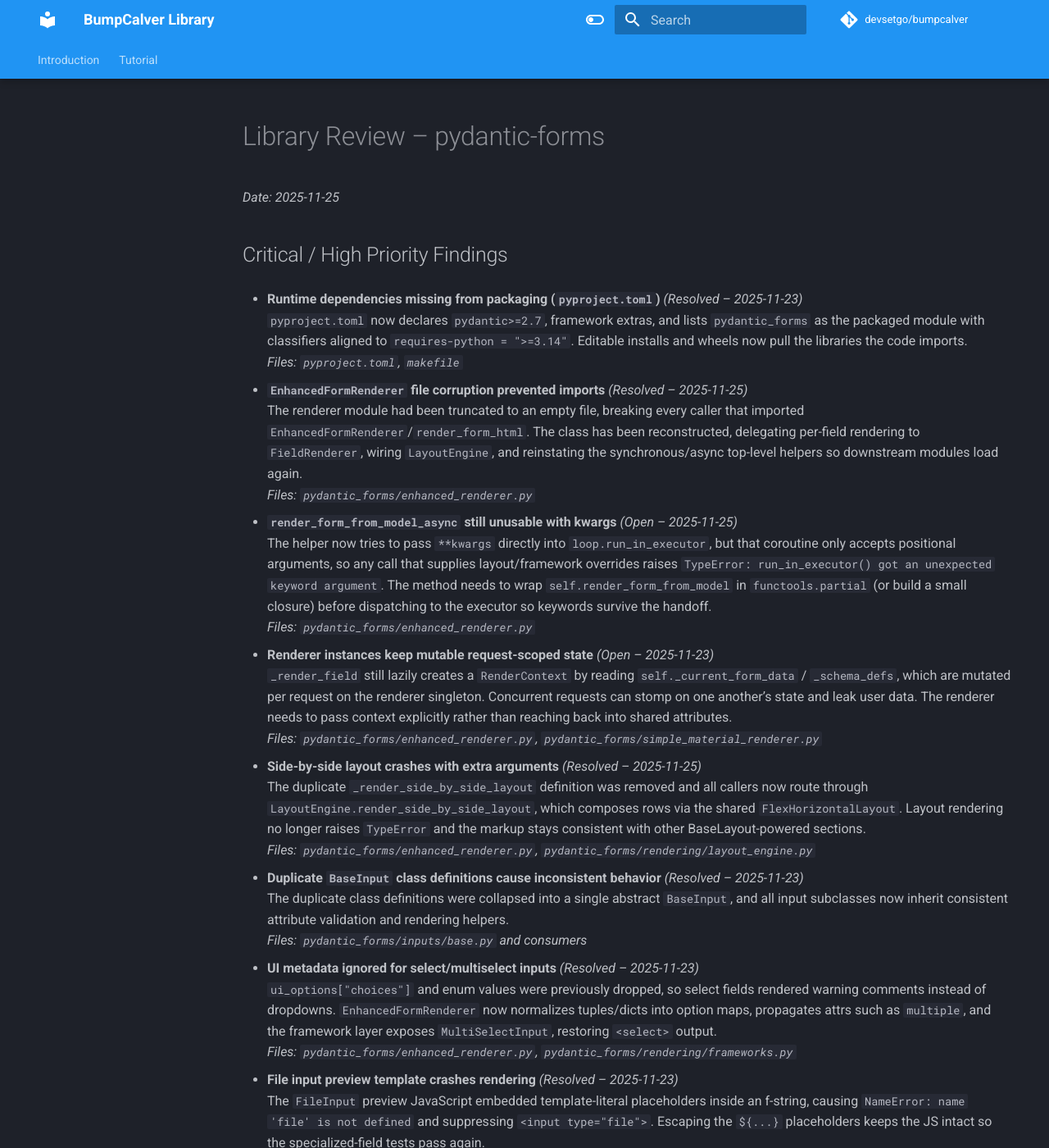
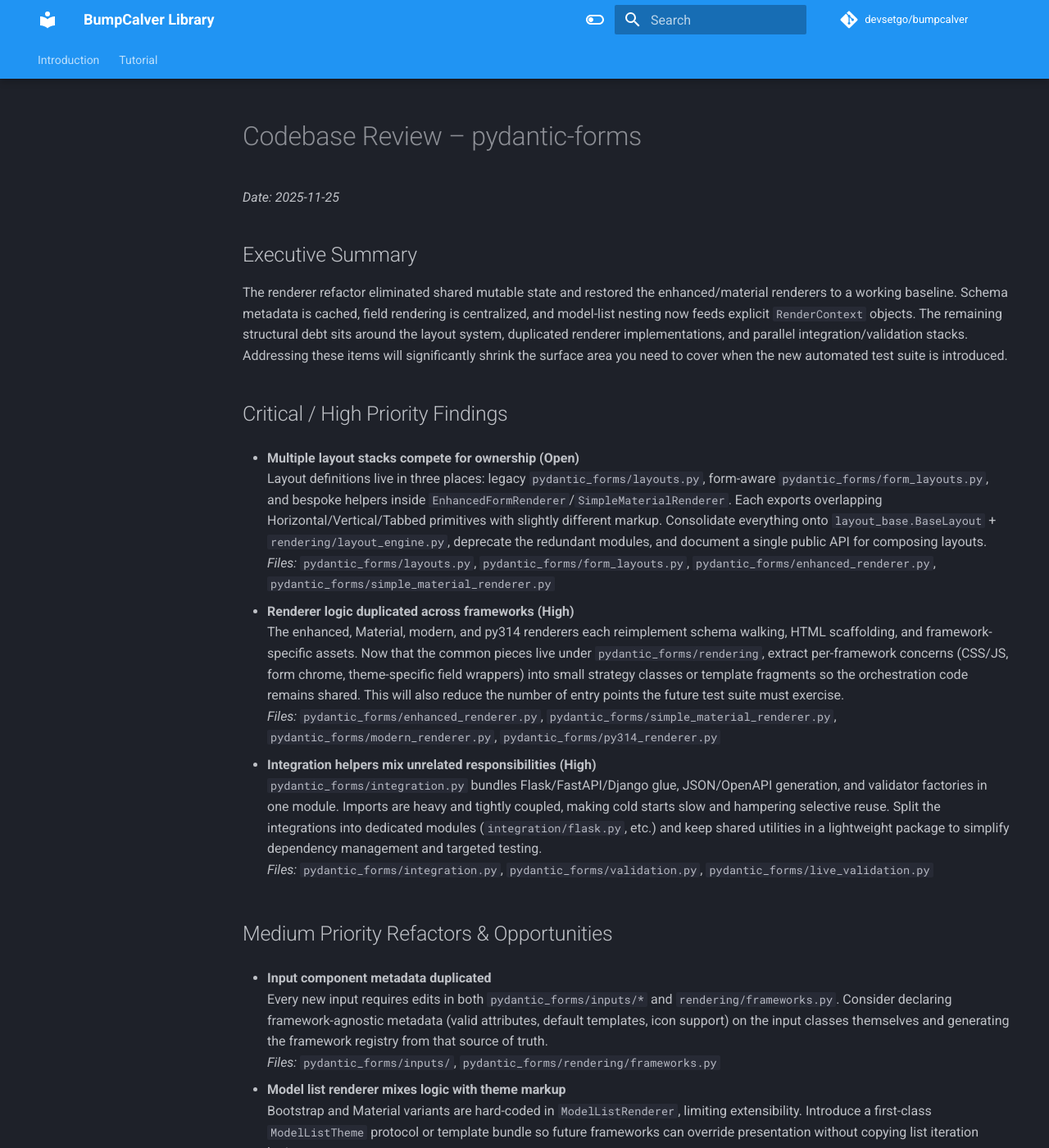
Before and after one commit to devsetgo/pydantic-schemaforms, an MkDocs documentation site: the page built from docs/review.md, in a window 1280 px wide and 1400 px high. Shown: the whole window at 82% size. Built offline with MkDocs 1.6.1 and Material for MkDocs 9.7.7, drawn with Linux system fonts in a browser that asks for light colours; comment, search, counter and statistics services are not loaded; the version menu is left out; some of the changed text lies outside the part shown.

Commit message:
working through refactoring suggestions.

```diff
--- a/docs/review.md
+++ b/docs/review.md
@@ -1,83 +1,53 @@
-# Library Review – pydantic-forms
+# Codebase Review – pydantic-forms
 
 _Date: 2025-11-25_
 
+## Executive Summary
+
+The renderer refactor eliminated shared mutable state and restored the enhanced/material renderers to a working baseline. Schema metadata is cached, field rendering is centralized, and model-list nesting now feeds explicit `RenderContext` objects. The remaining structural debt sits around the layout system, duplicated renderer implementations, and parallel integration/validation stacks. Addressing these items will significantly shrink the surface area you need to cover when the new automated test suite is introduced.
+
 ## Critical / High Priority Findings
 
-- **Runtime dependencies missing from packaging (`pyproject.toml`)** _(Resolved – 2025-11-23)_
-  `pyproject.toml` now declares `pydantic>=2.7`, framework extras, and lists `pydantic_forms` as the packaged module with classifiers aligned to `requires-python = ">=3.14"`. Editable installs and wheels now pull the libraries the code imports.
-  _Files: `pyproject.toml`, `makefile`_
+- **Multiple layout stacks compete for ownership (Open)**
+  Layout definitions live in three places: legacy `pydantic_forms/layouts.py`, form-aware `pydantic_forms/form_layouts.py`, and bespoke helpers inside `EnhancedFormRenderer`/`SimpleMaterialRenderer`. Each exports overlapping Horizontal/Vertical/Tabbed primitives with slightly different markup. Consolidate everything onto `layout_base.BaseLayout` + `rendering/layout_engine.py`, deprecate the redundant modules, and document a single public API for composing layouts.
+  _Files:_ `pydantic_forms/layouts.py`, `pydantic_forms/form_layouts.py`, `pydantic_forms/enhanced_renderer.py`, `pydantic_forms/simple_material_renderer.py`
 
-- **`EnhancedFormRenderer` file corruption prevented imports** _(Resolved – 2025-11-25)_
-  The renderer module had been truncated to an empty file, breaking every caller that imported `EnhancedFormRenderer`/`render_form_html`. The class has been reconstructed, delegating per-field rendering to `FieldRenderer`, wiring `LayoutEngine`, and reinstating the synchronous/async top-level helpers so downstream modules load again.
-  _Files: `pydantic_forms/enhanced_renderer.py`_
+- **Renderer logic duplicated across frameworks (High)**
+  The enhanced, Material, modern, and py314 renderers each reimplement schema walking, HTML scaffolding, and framework-specific assets. Now that the common pieces live under `pydantic_forms/rendering`, extract per-framework concerns (CSS/JS, form chrome, theme-specific field wrappers) into small strategy classes or template fragments so the orchestration code remains shared. This will also reduce the number of entry points the future test suite must exercise.
+  _Files:_ `pydantic_forms/enhanced_renderer.py`, `pydantic_forms/simple_material_renderer.py`, `pydantic_forms/modern_renderer.py`, `pydantic_forms/py314_renderer.py`
 
-- **`render_form_from_model_async` still unusable with kwargs** _(Open – 2025-11-25)_
-  The helper now tries to pass `**kwargs` directly into `loop.run_in_executor`, but that coroutine only accepts positional arguments, so any call that supplies layout/framework overrides raises `TypeError: run_in_executor() got an unexpected keyword argument`. The method needs to wrap `self.render_form_from_model` in `functools.partial` (or build a small closure) before dispatching to the executor so keywords survive the handoff.
-  _Files: `pydantic_forms/enhanced_renderer.py`_
+- **Integration helpers mix unrelated responsibilities (High)**
+  `pydantic_forms/integration.py` bundles Flask/FastAPI/Django glue, JSON/OpenAPI generation, and validator factories in one module. Imports are heavy and tightly coupled, making cold starts slow and hampering selective reuse. Split the integrations into dedicated modules (`integration/flask.py`, etc.) and keep shared utilities in a lightweight package to simplify dependency management and targeted testing.
+  _Files:_ `pydantic_forms/integration.py`, `pydantic_forms/validation.py`, `pydantic_forms/live_validation.py`
 
-- **Renderer instances keep mutable request-scoped state** _(Open – 2025-11-23)_
-  `_render_field` still lazily creates a `RenderContext` by reading `self._current_form_data` / `_schema_defs`, which are mutated per request on the renderer singleton. Concurrent requests can stomp on one another’s state and leak user data. The renderer needs to pass context explicitly rather than reaching back into shared attributes.
-  _Files: `pydantic_forms/enhanced_renderer.py`, `pydantic_forms/simple_material_renderer.py`_
+## Medium Priority Refactors & Opportunities
 
-- **Side-by-side layout crashes with extra arguments** _(Resolved – 2025-11-25)_
-  The duplicate `_render_side_by_side_layout` definition was removed and all callers now route through `LayoutEngine.render_side_by_side_layout`, which composes rows via the shared `FlexHorizontalLayout`. Layout rendering no longer raises `TypeError` and the markup stays consistent with other BaseLayout-powered sections.
-  _Files: `pydantic_forms/enhanced_renderer.py`, `pydantic_forms/rendering/layout_engine.py`_
+- **Input component metadata duplicated**
+  Every new input requires edits in both `pydantic_forms/inputs/*` and `rendering/frameworks.py`. Consider declaring framework-agnostic metadata (valid attributes, default templates, icon support) on the input classes themselves and generating the framework registry from that source of truth.
+  _Files:_ `pydantic_forms/inputs/`, `pydantic_forms/rendering/frameworks.py`
 
-- **Duplicate `BaseInput` class definitions cause inconsistent behavior** _(Resolved – 2025-11-23)_
-  The duplicate class definitions were collapsed into a single abstract `BaseInput`, and all input subclasses now inherit consistent attribute validation and rendering helpers.
-  _Files: `pydantic_forms/inputs/base.py` and consumers_
+- **Model list renderer mixes logic with theme markup**
+  Bootstrap and Material variants are hard-coded in `ModelListRenderer`, limiting extensibility. Introduce a first-class `ModelListTheme` protocol or template bundle so future frameworks can override presentation without copying list iteration logic.
+  _Files:_ `pydantic_forms/model_list.py`
 
-- **UI metadata ignored for select/multiselect inputs** _(Resolved – 2025-11-23)_
-  `ui_options["choices"]` and enum values were previously dropped, so select fields rendered warning comments instead of dropdowns. `EnhancedFormRenderer` now normalizes tuples/dicts into option maps, propagates attrs such as `multiple`, and the framework layer exposes `MultiSelectInput`, restoring `<select>` output.
-  _Files: `pydantic_forms/enhanced_renderer.py`, `pydantic_forms/rendering/frameworks.py`_
+- **Template engine under-used**
+  `pydantic_forms/templates.py` provides compiled template caching, yet the renderers still concatenate large CSS/JS/HTML strings manually. Moving repeated fragments (form wrapper, Material assets, layout shells) into cached templates would shorten renderer modules and make unit testing simpler.
+  _Files:_ `pydantic_forms/templates.py`, renderer modules
 
-- **File input preview template crashes rendering** _(Resolved – 2025-11-23)_
-  The `FileInput` preview JavaScript embedded template-literal placeholders inside an f-string, causing `NameError: name 'file' is not defined` and suppressing `<input type="file">`. Escaping the `${...}` placeholders keeps the JS intact so the specialized-field tests pass again.
-  _Files: `pydantic_forms/inputs/specialized_inputs.py`_
-
-- **Async/layout render duplication increases drift risk** _(Resolved – 2025-11-23)_
-  A single canonical `render_form_html` in `enhanced_renderer.py` now powers all entry points. The legacy wrapper adds HTMX defaults before delegating, and the async helper offloads the canonical function to a pool, eliminating divergent logic paths.
-  _Files: `pydantic_forms/enhanced_renderer.py`, `pydantic_forms/render_form.py`
-
-## Medium Priority Refactors & Optimizations
-
-- **Renderer modules exceed 1,400 lines**
-  `pydantic_forms/enhanced_renderer.py` and `pydantic_forms/simple_material_renderer.py` contain renderer configuration, layout logic, input dispatch, and async helpers in one file. Splitting responsibilities (schema parsing, layout orchestration, input rendering, framework theming) would drastically improve readability and testability. _Progress – 2025-11-25_: shared helpers now live in `pydantic_forms/rendering/schema_parser.py` and `pydantic_forms/rendering/field_renderer.py`, and `EnhancedFormRenderer` delegates per-field rendering to the helper, but layout/model-list code is still inline and the Material renderer has not been updated yet.
-
-- **Multiple layout systems compete**
-  There are two unrelated layout stacks (`pydantic_forms/form_layouts.py` and `pydantic_forms/layouts.py`) plus bespoke layout handling in `EnhancedFormRenderer`. Consolidate around one abstraction (e.g., `BaseLayout`) and have renderers consume it so maintenance effort is not tripled. _Progress – 2025-11-25_: tab, layout-field, and side-by-side rendering now use `ComponentTabLayout` / `FlexHorizontalLayout` / `CardLayout`; `ListLayout` also renders through `FlexVerticalLayout`, but `ListLayout`’s per-item cards and other custom layouts still duplicate markup.
-
-- **Schema handling recomputes per request**
-  Every render call invokes `model_cls.model_json_schema()` and walks the resulting dict. For forms that render frequently, cache the schema + UI metadata per model (perhaps via `functools.lru_cache`) and only clone when necessary to inject request data. _Progress – 2025-11-25_: `build_schema_metadata` now wraps the heavy schema generation in an LRU cache with a reset hook, dramatically reducing the cost for repeated renders of the same `FormModel`. We still rely on callers not to mutate the returned metadata.
-
-- **`templates.py` global cache lacks thread/process coordination** _(Resolved – 2025-11-25)_
-  The cache now uses an `OrderedDict` guarded by an `RLock`, applies LRU-style eviction via `_TEMPLATE_CACHE_MAX`, and the concurrent stress test (32 threads × 2,000 iterations) confirmed stable compilation under contention. Rendering APIs in this container remain stubs, so the follow-up test hammers the compilation/cache path only.
-  _Files: `pydantic_forms/templates.py`, ad-hoc stress harness_
-
-- **Integration helpers include unused/dead code** _(Resolved – 2025-11-25)_
-  The `check_framework_availability` helper now has regression coverage in `tests/test_integration.py::test_missing_framework_handling`, so import-time drift will be caught in CI without keeping unused production wiring around. Other integration utilities remain exercised via the same suite.
-
-- **Model list rendering mixes HTML with data extraction** _(Resolved – 2025-11-25)_
-  `ModelListRenderer` now uses a shared `_render_list` pipeline plus `ModelListTheme` fragments to control framework-specific markup. Bootstrap and Material variants reuse the same iteration, button, and error handling logic, while per-item rendering sets up renderer context correctly (fixing the missing `layout/all_errors` wiring) and switches the Material path to `SimpleMaterialRenderer`.
-  _Files: `pydantic_forms/model_list.py`_
+- **Validation rule duplication**
+  `validation.py` and `live_validation.py` maintain parallel rule sets and response objects. Choose a single canonical rule representation and let live validation adapt it so fixes land in one place.
+  _Files:_ `pydantic_forms/validation.py`, `pydantic_forms/live_validation.py`
 
 ## Testing & Tooling Gaps
 
-- `pytest` is listed in `requirements.txt` but not installed in the dev container; running `pytest` currently fails with `command not found`. Provide a reproducible test command (e.g., `pip install -r requirements.txt && pytest`) or add instructions to the makefile.
-- Targeted renderer coverage exists (`tests/test_enhanced_renderer.py`) and now passes, but there is still no CI job or documented workflow confirming the full suite (`pytest tests`). Add a recipe (e.g., `make test`) so contributors can run the same checks locally.
-- No regression tests cover the async renderer or model list component. After fixing the issues above, add tests that exercise keyword argument passing and concurrent renders to lock in expected behavior.
+- No documented "one-shot" test command exists. Define a `make test` target (install deps + `pytest`) so contributors know how to run the suite once it is authored.
+- Renderer behavior (async paths, model lists, layout selection) still lacks automated coverage. After consolidating the layout/renderer code, prioritize high-level integration tests that render representative forms for each framework.
 
-## Quick Wins / Follow-Up Tasks
+## Recommended Next Steps
 
-1. ✅ _Done_ — `pyproject.toml` metadata now ships the right package with declared deps.
-2. ⏳ _Open_ — Async rendering still bypasses keyword arguments; needs `functools.partial` (or similar) before executor dispatch.
-3. ⏳ _Open_ — `_RenderContext` is not actually threaded through; renderer continues mutating shared attributes per request.
-4. ✅ _Done_ — Unified `BaseInput` implementation.
-5. ✅ _Done_ — Select/multiselect widgets honor `ui_options` metadata and multi-value attrs, preventing regressions in renderer coverage.
-6. ✅ _Done_ — File input preview template no longer throws `NameError`, so specialized inputs render in Bootstrap.
-7. ⏳ _Open_ — Still multiple layout stacks; consolidate to reduce maintenance.
-8. ✅ _Done_ — Added an LRU cache for `build_schema_metadata`, plus a manual reset helper for tests/hot reload.
-9. ✅ _Done_ — Deduplicated `_render_side_by_side_layout`; layout rendering now flows through `LayoutEngine` and the shared BaseLayout components.
-
-These changes will reduce runtime bugs, lower maintenance overhead, and make it easier to add additional frameworks or inputs without duplicating logic across the codebase.
+1. Merge the layout stacks and document the single supported layout API.
+2. Extract renderer-specific themes/templates so enhanced/material share orchestration logic.
+3. Break the integration module into framework-specific files with shared utilities.
+4. Refactor model list and input metadata to rely on templates/strategies rather than inline HTML.
+5. Introduce a canonical validation rule engine consumed by both synchronous and live validation paths.
+6. Add a `make test` entry point in tandem with the forthcoming automated test suite.
--- a/pydantic_forms/__init__.py
+++ b/pydantic_forms/__init__.py
@@ -119,7 +119,7 @@
 # - ui_elements.py -> use inputs/ directory structure instead
 # - template_compat.py -> empty/unused
 
-__version__ = "25.11.2.beta"
+__version__ = "25.11.3.beta"
 __author__ = "Pydantic Forms Team"
 __description__ = "Modern form generation library for Python 3.14+"
 
--- a/pyproject.toml
+++ b/pyproject.toml
@@ -4,7 +4,7 @@
 
 [project]
 name = "pydantic-forms"
-version = "25.11.2.beta"
+version = "25.11.3.beta"
 requires-python = ">=3.14"
 description = "Server-rendered form components and layout helpers for Pydantic models"
 keywords = [ "pydantic", "forms", "ui", "htmx",]
```
Also changed, not shown: bumpcalver-history.json (+21 -0 lines), 2 other files.
